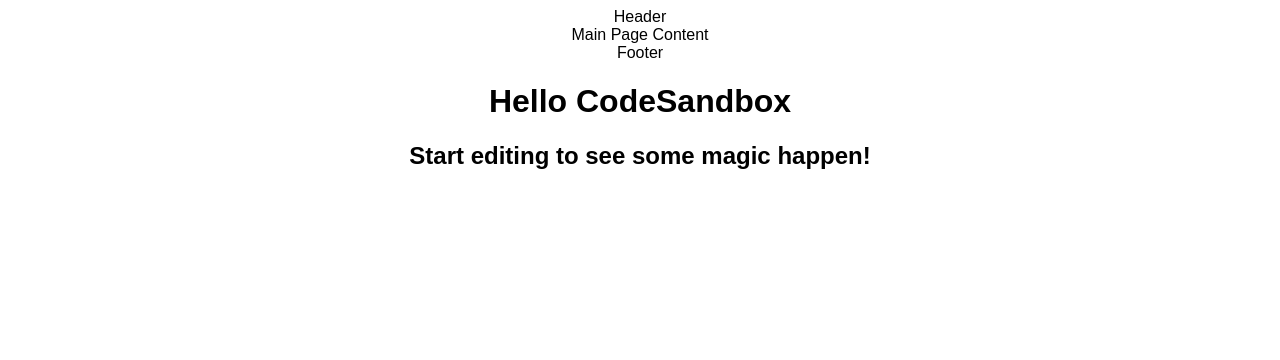
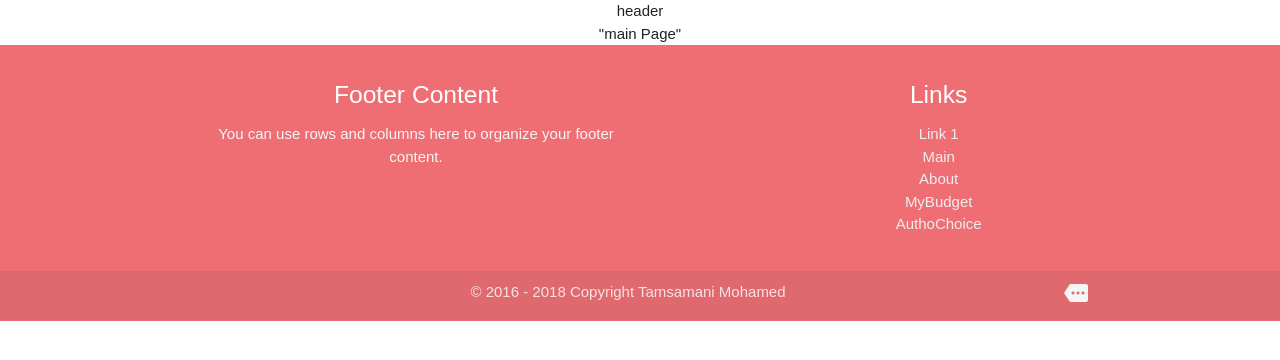
Before and after one commit to tamsamani/tamsamani.github.io, a React app: page / in a window 1280 px wide. Built offline with nearby package versions, Linux system fonts and the light colour scheme.

Commit message:
re-edit project 1
Create and adabt some main files (Header-Footer-Main) [still need to fix]

```diff
--- a/package.json
+++ b/package.json
@@ -6,9 +6,9 @@
   "main": "src/index.js",
   "dependencies": {
     "materialize-css": "1.0.0",
-    "react": "16.5.2",
-    "react-dom": "16.5.2",
-    "react-scripts": "2.0.3"
+    "react": "16.6.3",
+    "react-dom": "16.6.3",
+    "react-scripts": "2.1.1"
   },
   "devDependencies": {},
   "scripts": {
--- a/public/index.html
+++ b/public/index.html
@@ -11,15 +11,12 @@
     -->
 	<link rel="manifest" href="%PUBLIC_URL%/manifest.json">
 	<link rel="shortcut icon" href="%PUBLIC_URL%/favicon.ico">
-	<!--
-      Notice the use of %PUBLIC_URL% in the tags above.
-      It will be replaced with the URL of the `public` folder during the build.
-      Only files inside the `public` folder can be referenced from the HTML.
 
-      Unlike "/favicon.ico" or "favicon.ico", "%PUBLIC_URL%/favicon.ico" will
-      work correctly both with client-side routing and a non-root public URL.
-      Learn how to configure a non-root public URL by running `npm run build`.
-    -->
+	<!--Import Google Icon Font-->
+	<link href="https://fonts.googleapis.com/icon?family=Material+Icons" rel="stylesheet">
+	<!-- Compiled and minified CSS -->
+	<link rel="stylesheet" href="https://cdnjs.cloudflare.com/ajax/libs/materialize/1.0.0/css/materialize.min.css">
+
 	<title>React App</title>
 </head>
 
@@ -27,7 +24,11 @@
 	<noscript>
 		You need to enable JavaScript to run this app.
 	</noscript>
-	<div id="root"></div>
+	<div id="root">
+		<div class="progress">
+			<div class="indeterminate"></div>
+		</div>
+	</div>
 	<!--
       This HTML file is a template.
       If you open it directly in the browser, you will see an empty page.
--- /dev/null
+++ b/src/Modules/Footer.js
@@ -0,0 +1,75 @@
+import React from "react";
+
+/*
+<footer class="page-footer">
+          <div class="container">
+            <div class="row">
+              <div class="col l6 s12">
+                <h5 class="white-text">Footer Content</h5>
+                <p class="grey-text text-lighten-4">You can use rows and columns here to organize your footer content.</p>
+              </div>
+              <div class="col l4 offset-l2 s12">
+                <h5 class="white-text">Links</h5>
+                <ul>
+                  <li><a class="grey-text text-lighten-3" href="#!">Link 1</a></li>
+                  <li><a class="grey-text text-lighten-3" href="#!">Link 2</a></li>
+                  <li><a class="grey-text text-lighten-3" href="#!">Link 3</a></li>
+                  <li><a class="grey-text text-lighten-3" href="#!">Link 4</a></li>
+                </ul>
+              </div>
+            </div>
+          </div>
+          <div class="footer-copyright">
+            <div class="container">
+            © 2014 Copyright Text
+            <a class="grey-text text-lighten-4 right" href="#!">More Links</a>
+            </div>
+          </div>
+        </footer>
+*/
+
+export default function Footer(props) {
+	const { links = {} } = props;
+
+	const flinks = Object.keys(links);
+
+	return (
+		<footer class="page-footer">
+			<div class="container">
+				<div class="row">
+					<div class="col l6 s12">
+						<h5 class="white-text">Footer Content</h5>
+						<p class="grey-text text-lighten-4">
+							You can use rows and columns here to organize your footer content.
+						</p>
+					</div>
+					<div class="col l4 offset-l2 s12">
+						<h5 class="white-text">Links</h5>
+						<ul>
+							<li>
+								<a class="grey-text text-lighten-3" href="#!">
+									Link 1
+								</a>
+							</li>
+							{flinks.map((e, i) => (
+								<li key={"flink-" + i}>
+									<a class="grey-text text-lighten-3" href={"#!" + links[e]}>
+										{e}
+									</a>
+								</li>
+							))}
+						</ul>
+					</div>
+				</div>
+			</div>
+			<div class="footer-copyright">
+				<div class="container">
+					© 2016 - {new Date().getFullYear()} Copyright Tamsamani Mohamed
+					<a class="grey-text text-lighten-4 right" href="#!">
+						<i className="material-icons">more</i>
+					</a>
+				</div>
+			</div>
+		</footer>
+	);
+}
--- /dev/null
+++ b/src/Modules/Header.js
@@ -0,0 +1,7 @@
+import React from "react";
+
+export default class Header extends React.Component {
+	render() {
+		return <div className="container">{"header"}</div>;
+	}
+}
--- /dev/null
+++ b/src/Modules/Main.js
@@ -0,0 +1,7 @@
+import React from "react";
+
+export default class Main extends React.Component {
+	render() {
+		return <div className="some">"main Page"</div>;
+	}
+}
--- /dev/null
+++ b/src/Modules/Page.js
@@ -0,0 +1,25 @@
+import React from "react";
+import M from "materialize-css";
+
+import Header from "./Header";
+import Footer from "./Footer";
+import Main from "./Main";
+
+const footerLinks = {
+	Main: "#main",
+	About: "/about",
+	MyBudget: "/mubudget",
+	AuthoChoice: "/authorchoice"
+};
+
+export default class Page extends React.Component {
+	render() {
+		return (
+			<div className="page contianer">
+				<Header />
+				<Main />
+				<Footer links={footerLinks} />
+			</div>
+		);
+	}
+}
--- a/src/Page.js
+++ /dev/null
@@ -1,13 +0,0 @@
-import React from "react";
-
-export default class Page extends React.Component {
-	render() {
-		return (
-			<div className="page">
-				<header>Header</header>
-				<main>Main Page Content</main>
-				<footer>Footer</footer>
-			</div>
-		);
-	}
-}
--- a/src/index.js
+++ b/src/index.js
@@ -1,6 +1,6 @@
 import React from "react";
 import ReactDOM from "react-dom";
-import Page from "./Page";
+import Page from "./Modules/Page";
 
 import "./styles.css";
 
@@ -9,12 +9,10 @@ class App extends React.Component {
 		return (
 			<div className="App">
 				<Page name="main" />
-				<h1>Hello CodeSandbox</h1>
-				<h2>Start editing to see some magic happen!</h2>
 			</div>
 		);
 	}
 }
 
-const rootElement = document.getElementById("root");
+const rootElement = document.querySelector("#root");
 ReactDOM.render(<App />, rootElement);
```
